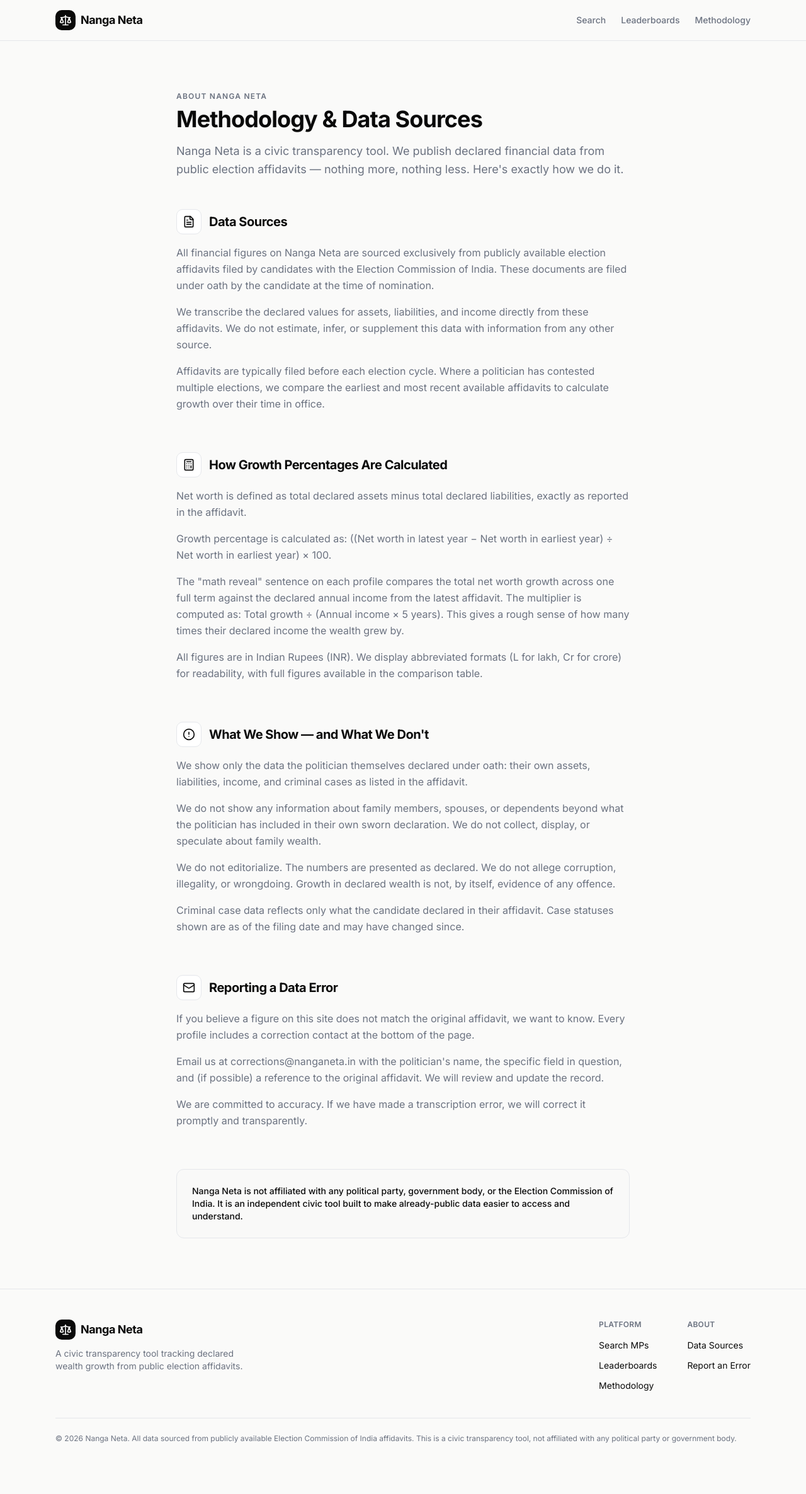
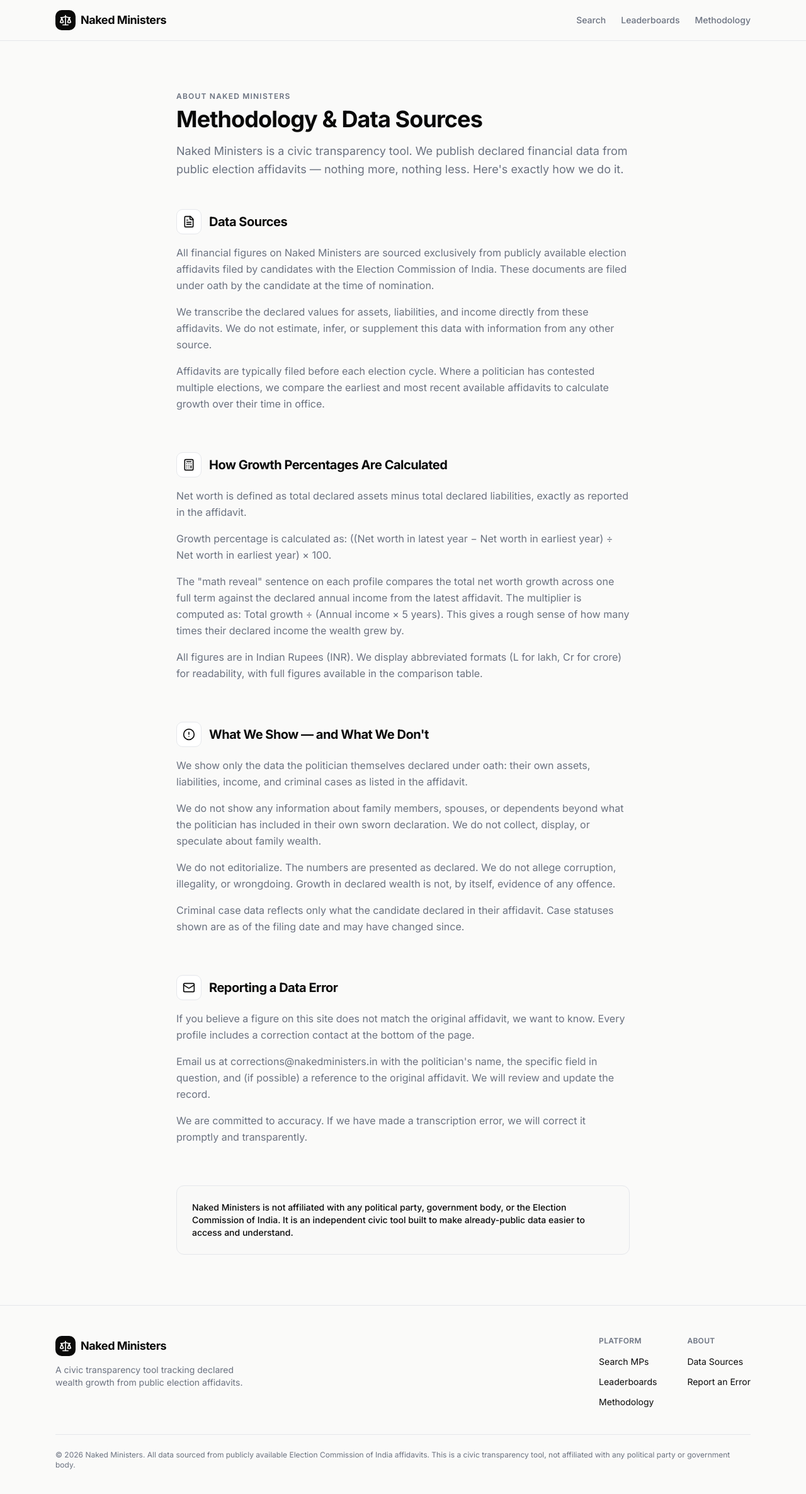
Before and after one commit to NitinGurawaliya/nakedministers, a Next.js app: page /methodology in a window 1280 px wide. Shown: the top 2372 px of the page at 63% size. Before the commit the page ends 2340 px from the top, so only its background shows below. Built offline with nearby package versions, Linux system fonts and the light colour scheme.

Commit message:
name change

```diff
--- a/app/layout.tsx
+++ b/app/layout.tsx
@@ -7,11 +7,11 @@ import { SiteFooter } from '@/components/SiteFooter';
 const inter = Inter({ subsets: ['latin'], variable: '--font-inter' });
 
 export const metadata: Metadata = {
-  title: "Nanga Neta — Track Indian MPs' declared wealth growth",
+  title: "Naked Ministers — Track Indian MPs' declared wealth growth",
   description:
     "A civic transparency tool tracking declared wealth growth of Indian MPs from public election affidavits. Every rupee they declared. Every year they grew richer.",
   openGraph: {
-    title: "Nanga Neta — Track Indian MPs' declared wealth growth",
+    title: "Naked Ministers — Track Indian MPs' declared wealth growth",
     description:
       'A civic transparency tool tracking declared wealth growth of Indian MPs from public election affidavits.',
     type: 'website',
--- a/app/methodology/page.tsx
+++ b/app/methodology/page.tsx
@@ -5,7 +5,7 @@ const SECTIONS = [
     icon: FileText,
     title: 'Data Sources',
     body: [
-      'All financial figures on Nanga Neta are sourced exclusively from publicly available election affidavits filed by candidates with the Election Commission of India. These documents are filed under oath by the candidate at the time of nomination.',
+      'All financial figures on Naked Ministers are sourced exclusively from publicly available election affidavits filed by candidates with the Election Commission of India. These documents are filed under oath by the candidate at the time of nomination.',
       'We transcribe the declared values for assets, liabilities, and income directly from these affidavits. We do not estimate, infer, or supplement this data with information from any other source.',
       'Affidavits are typically filed before each election cycle. Where a politician has contested multiple elections, we compare the earliest and most recent available affidavits to calculate growth over their time in office.',
     ],
@@ -35,7 +35,7 @@ const SECTIONS = [
     title: 'Reporting a Data Error',
     body: [
       'If you believe a figure on this site does not match the original affidavit, we want to know. Every profile includes a correction contact at the bottom of the page.',
-      "Email us at corrections@nanganeta.in with the politician's name, the specific field in question, and (if possible) a reference to the original affidavit. We will review and update the record.",
+      "Email us at corrections@nakedministers.in with the politician's name, the specific field in question, and (if possible) a reference to the original affidavit. We will review and update the record.",
       'We are committed to accuracy. If we have made a transcription error, we will correct it promptly and transparently.',
     ],
   },
@@ -46,13 +46,13 @@ export default function MethodologyPage() {
     <div className="mx-auto max-w-3xl px-4 py-12 sm:px-6 sm:py-20">
       <div className="mb-12">
         <p className="text-xs font-semibold uppercase tracking-widest text-muted-foreground">
-          About Nanga Neta
+          About Naked Ministers
         </p>
         <h1 className="mt-2 text-3xl font-bold tracking-tight text-foreground sm:text-4xl">
           Methodology & Data Sources
         </h1>
         <p className="mt-4 text-lg leading-relaxed text-muted-foreground">
-          Nanga Neta is a civic transparency tool. We publish declared
+          Naked Ministers is a civic transparency tool. We publish declared
           financial data from public election affidavits — nothing more, nothing
           less. Here's exactly how we do it.
         </p>
@@ -85,7 +85,7 @@ export default function MethodologyPage() {
 
       <div className="mt-16 rounded-xl border border-border bg-muted/30 p-6">
         <p className="text-sm font-medium text-foreground">
-          Nanga Neta is not affiliated with any political party, government
+          Naked Ministers is not affiliated with any political party, government
           body, or the Election Commission of India. It is an independent civic
           tool built to make already-public data easier to access and
           understand.
--- a/components/SiteFooter.tsx
+++ b/components/SiteFooter.tsx
@@ -12,7 +12,7 @@ export function SiteFooter() {
                 <Scale className="h-5 w-5 text-background" />
               </span>
               <span className="text-lg font-bold tracking-tight text-foreground">
-                Nanga Neta
+                Naked Ministers
               </span>
             </div>
             <p className="mt-3 text-sm text-muted-foreground">
@@ -79,7 +79,7 @@ export function SiteFooter() {
         </div>
         <div className="mt-10 border-t border-border pt-6">
           <p className="text-xs text-muted-foreground">
-            © {new Date().getFullYear()} Nanga Neta. All data sourced from
+            © {new Date().getFullYear()} Naked Ministers. All data sourced from
             publicly available Election Commission of India affidavits. This is
             a civic transparency tool, not affiliated with any political party
             or government body.
--- a/components/SiteHeader.tsx
+++ b/components/SiteHeader.tsx
@@ -10,7 +10,7 @@ export function SiteHeader() {
             <Scale className="h-5 w-5 text-background" />
           </span>
           <span className="text-lg font-bold tracking-tight text-foreground">
-            Nanga Neta
+            Naked Ministers
           </span>
         </Link>
         <nav className="flex items-center gap-6">
--- a/components/SourceFooter.tsx
+++ b/components/SourceFooter.tsx
@@ -46,7 +46,7 @@ export function SourceFooter({ source, date, className }: SourceFooterProps) {
       <p className="mt-4 border-t border-border pt-3 text-xs text-muted-foreground">
         Report a data discrepancy:{' '}
         <span className="font-medium text-foreground underline underline-offset-2">
-          corrections@nanganeta.in
+          corrections@nakedministers.in
         </span>
       </p>
     </div>
```
